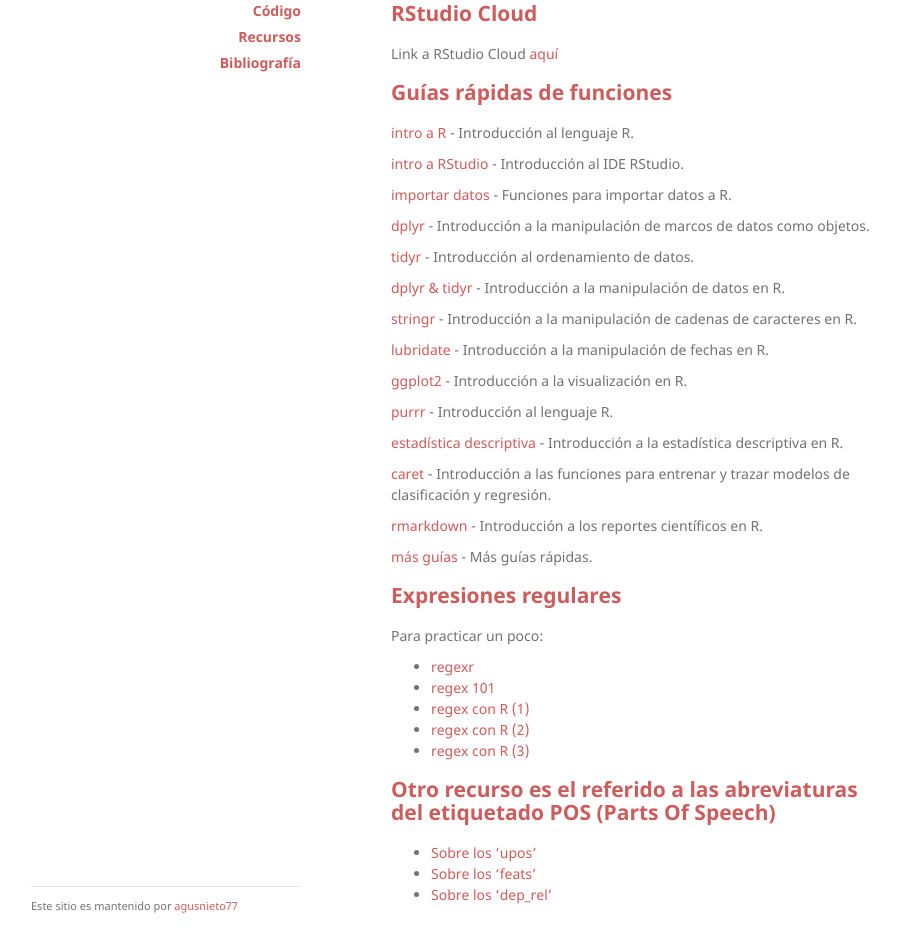
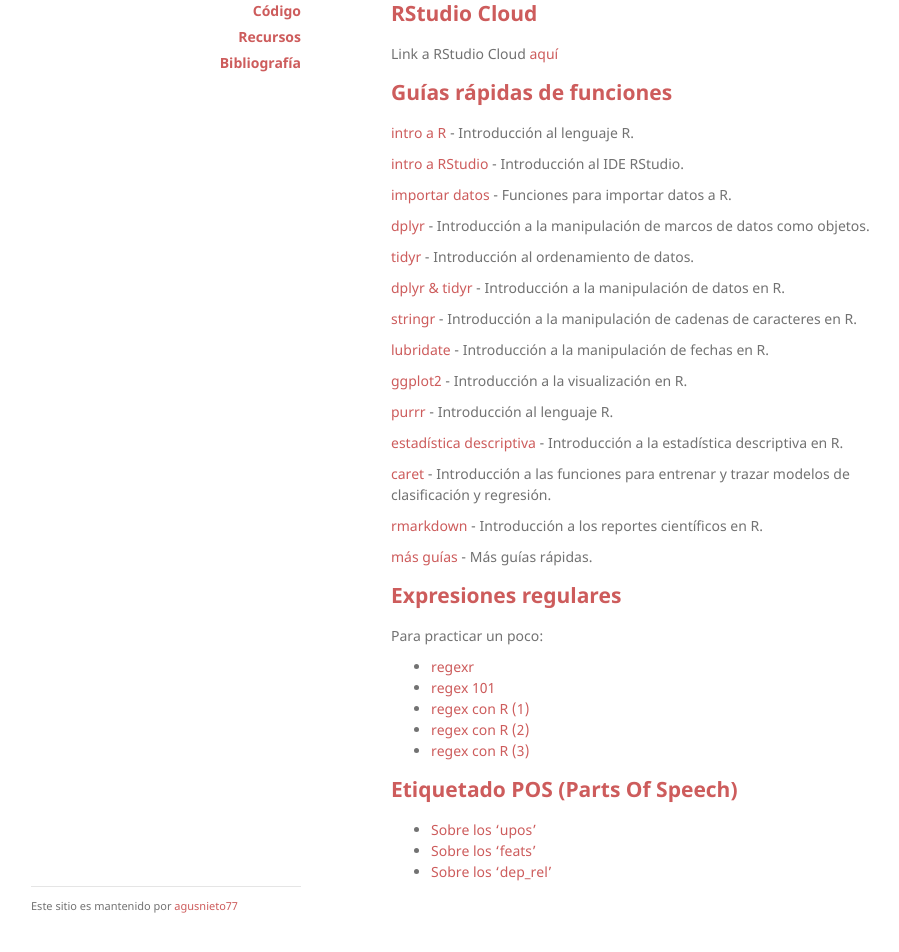
Before and after one commit to agusnieto77/Sem-HCACSo, a Jekyll site: the page built from docs/recursos.md, in a window 1280 px wide and 1297 px high. Shown: the part 332-1284 px from the top of the window, without its empty margins (179-1078 px from the left). Built offline with Jekyll 4.4.1, drawn with Linux system fonts in a browser that asks for light colours; our own code applies the rules of GitHub Pages for plain Markdown files.

Commit message:
Actualización

```diff
--- a/docs/recursos.md
+++ b/docs/recursos.md
@@ -81,7 +81,7 @@
 -   [regex con R
     (3)](https://www.diegocalvo.es/expresiones-regulares-en-r/)
 
-## Otro recurso es el referido a las abreviaturas del etiquetado POS (Parts Of Speech)
+## Etiquetado POS (Parts Of Speech)
 
 -   [Sobre los
     ‘upos’](https://universaldependencies.org/u/pos/index.html)
```
